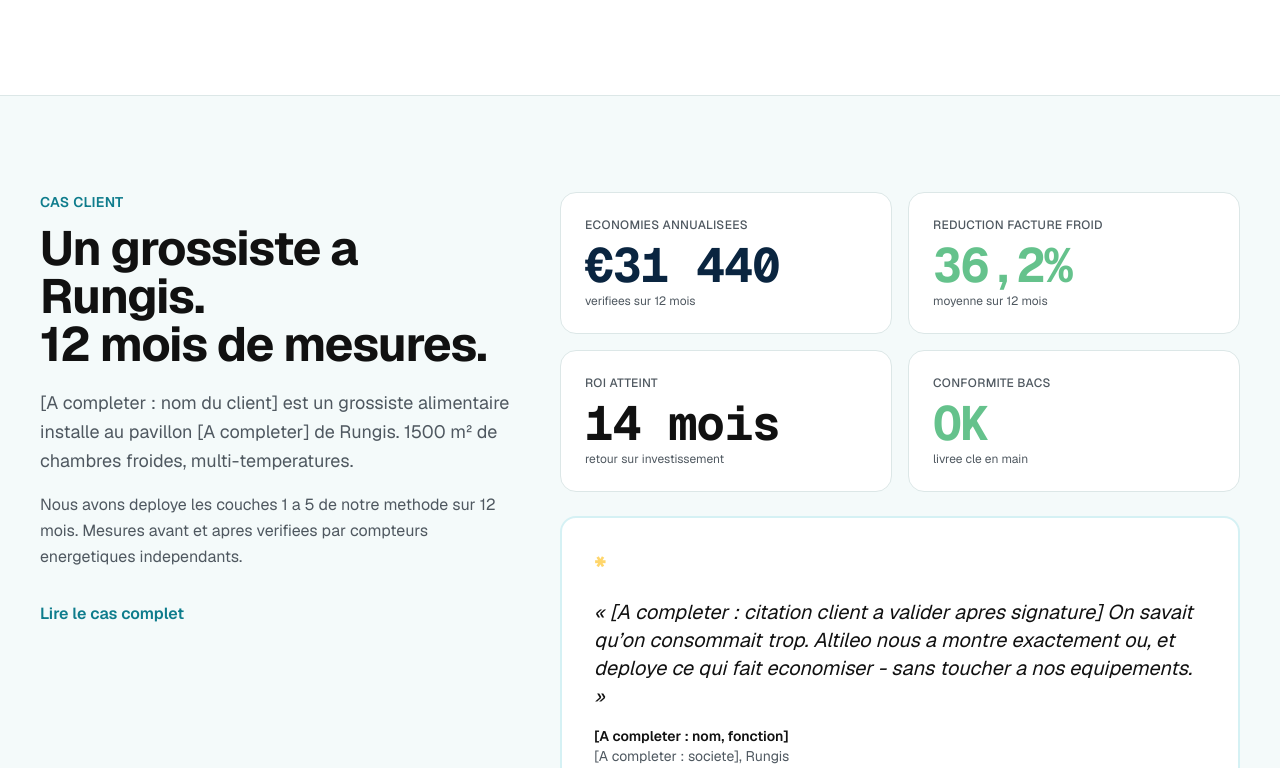
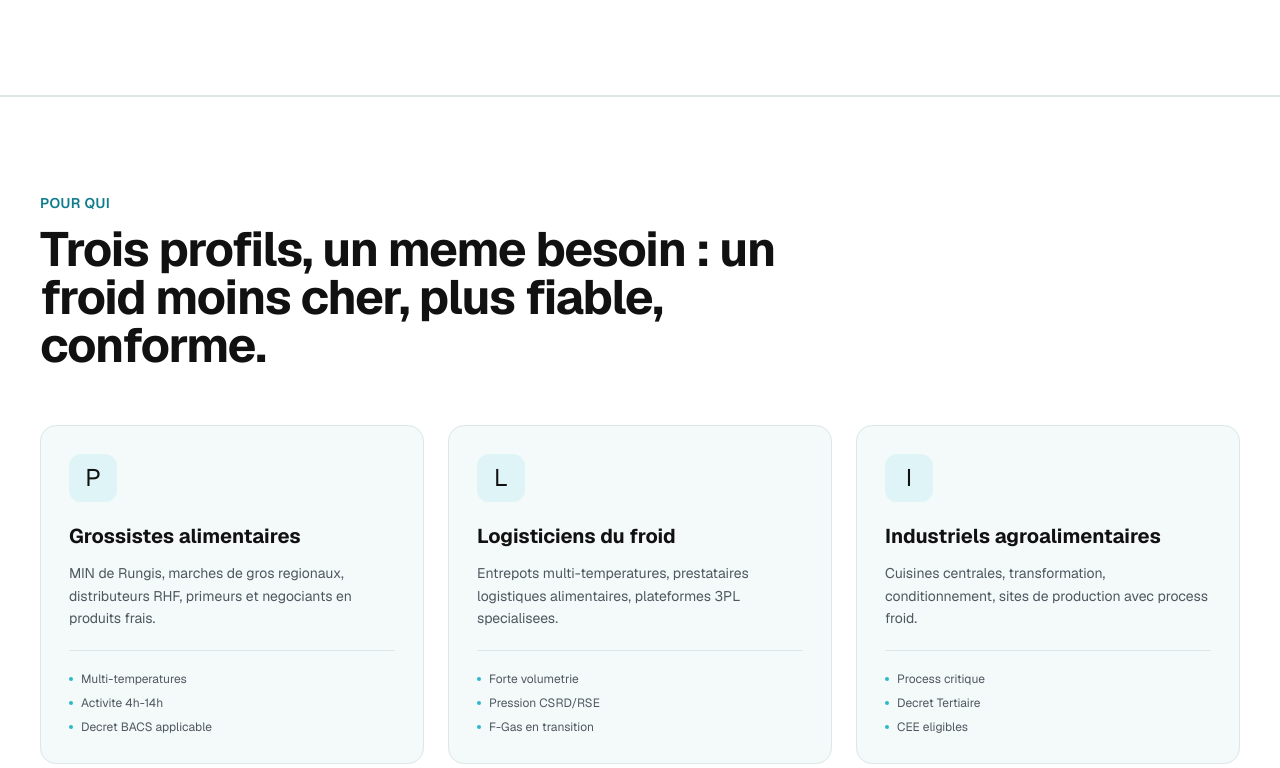
Before and after one commit to altileo/altileo, a Next.js app: page / in a window 1280 px wide. Shown: the part 4872-5640 px from the top of the page. Built offline with nearby package versions, Linux system fonts and the light colour scheme; no server answers.

Commit message:
remove: section cas client jusqu a signature client

```diff
--- a/src/app/page.tsx
+++ b/src/app/page.tsx
@@ -3,7 +3,6 @@ import { Hero } from '@/components/sections/Hero';
 import { Stats } from '@/components/sections/Stats';
 import { Product } from '@/components/sections/Product';
 import { Method } from '@/components/sections/Method';
-import { CaseStudy } from '@/components/sections/CaseStudy';
 import { Profiles } from '@/components/sections/Profiles';
 import { Comparison } from '@/components/sections/Comparison';
 import { BacsDiagnostic } from '@/components/sections/BacsDiagnostic';
@@ -20,7 +19,6 @@ export default function HomePage() {
         <Stats />
         <Product />
         <Method />
-        <CaseStudy />
         <Profiles />
         <Comparison />
         <BacsDiagnostic />
```
